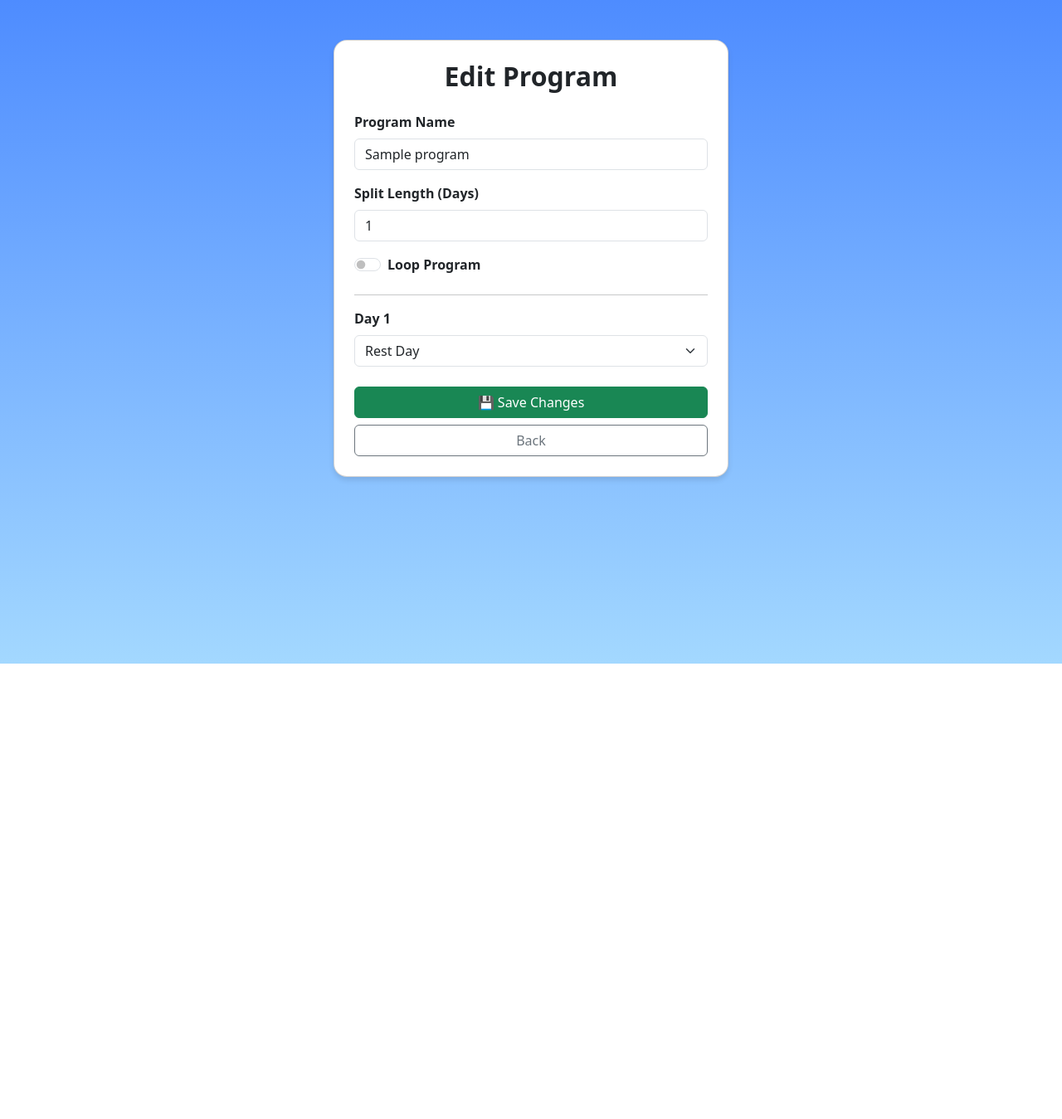
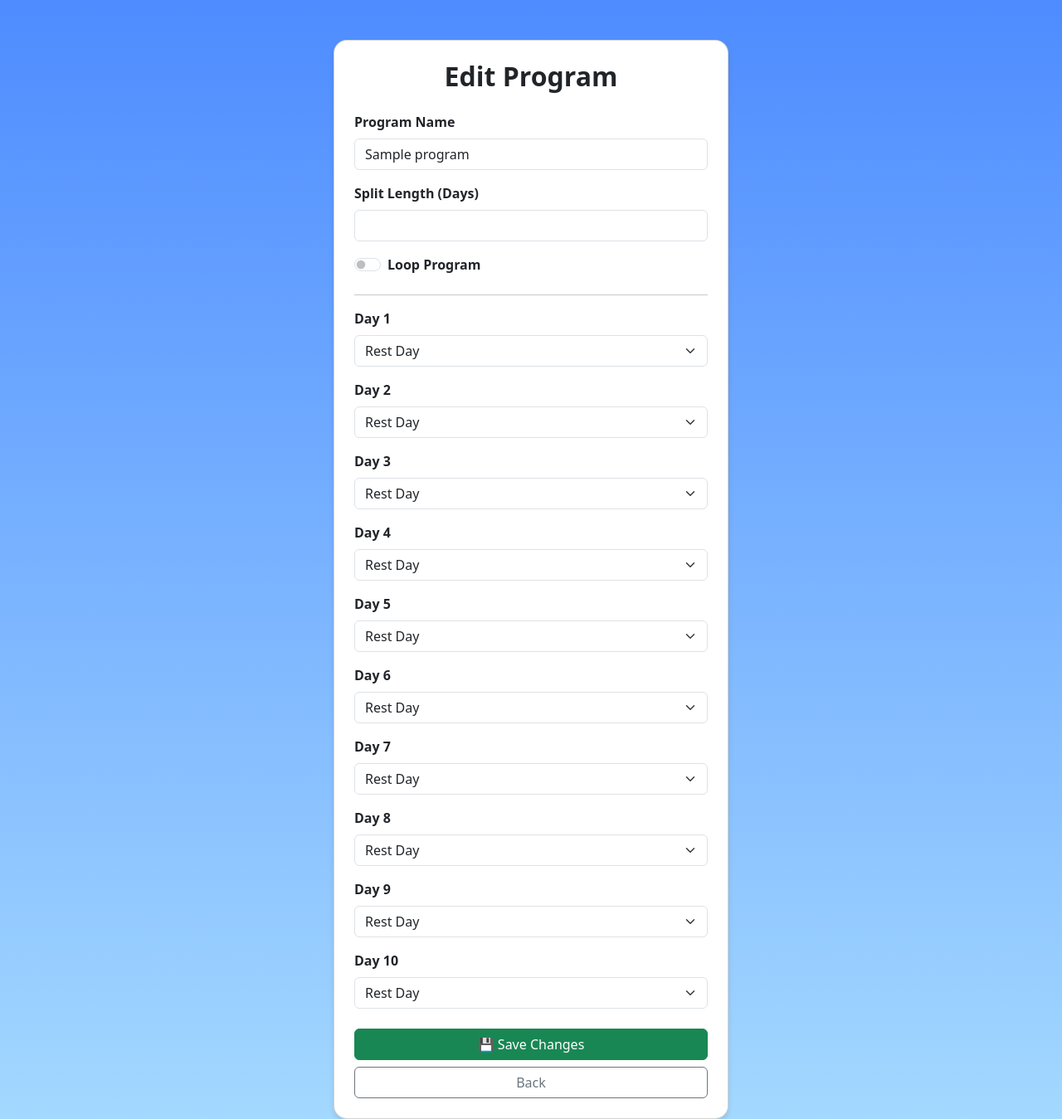
Before and after one commit to Calebf2424/Workout-Logger, a Flask app: template templates/edit_program.html in a window 1280 px wide. Shown: the whole page at 83% size. Before the commit the page ends 800 px from the top, so only its background shows below. Run offline with Flask 3, Linux system fonts and the light colour scheme; the visitor is signed in with stand-in values (Sample User, id 1); the template is opened without the code that fills it: most values are stand-ins (such as "Sample title", 1, 10 or a date in 2020); some libraries are stand-ins or nearby versions.

Commit message:
fix edit_program

```diff
--- a/templates/edit_program.html
+++ b/templates/edit_program.html
@@ -15,7 +15,7 @@
 
         <div class="mb-3">
           <label for="days" class="form-label fw-semibold">Split Length (Days)</label>
-          <input type="number" name="days" id="days" class="form-control" min="1" max="10" value="{{ program.split_length }}" required>
+          <input type="number" name="days" id="days" class="form-control" min="2" max="10" value="{{ program.days }}" required>
         </div>
 
         <div class="form-check form-switch mb-4">
@@ -25,7 +25,7 @@
 
         <hr>
 
-        {% for i in range(program.split_length) %}
+        {% for i in range(program.days) %}
         <div class="mb-3">
           <label for="routine_day_{{ i }}" class="form-label fw-semibold">Day {{ i + 1 }}</label>
           <select name="routine_day_{{ i }}" id="routine_day_{{ i }}" class="form-select">
```
